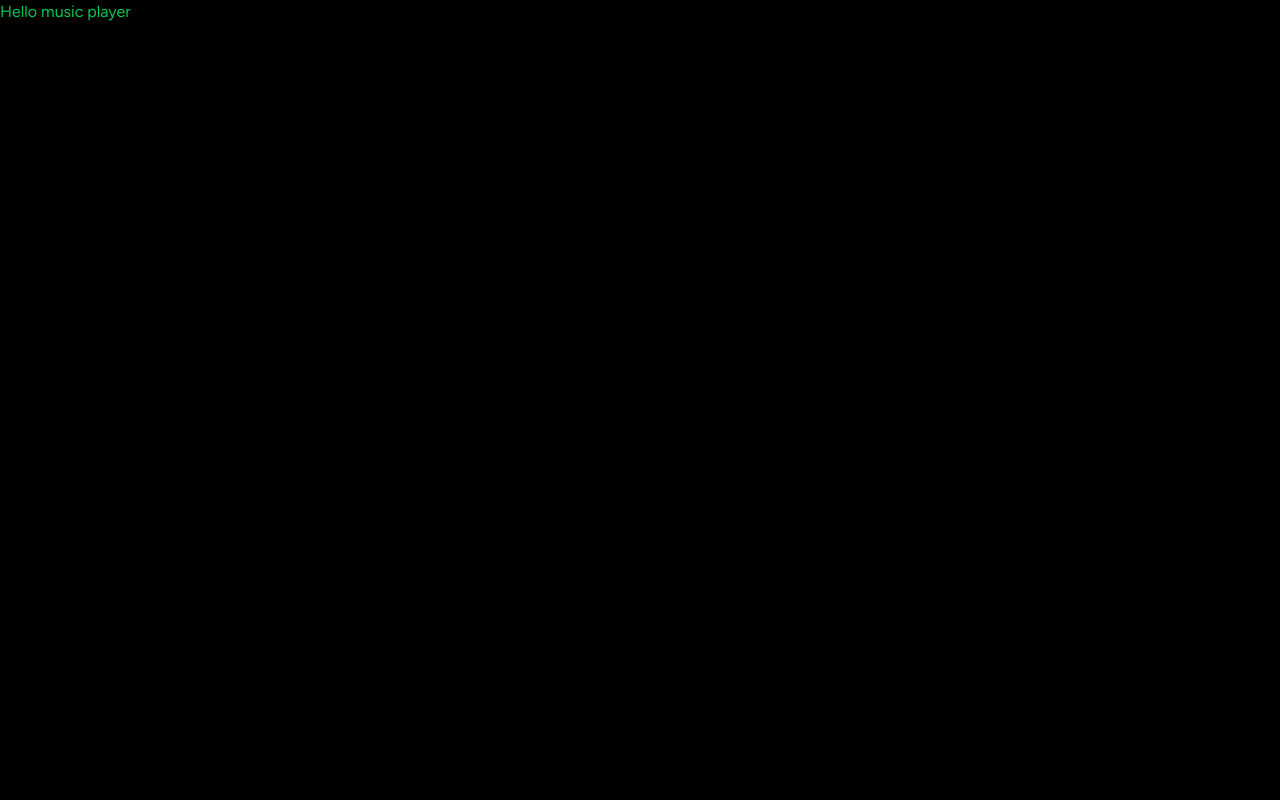
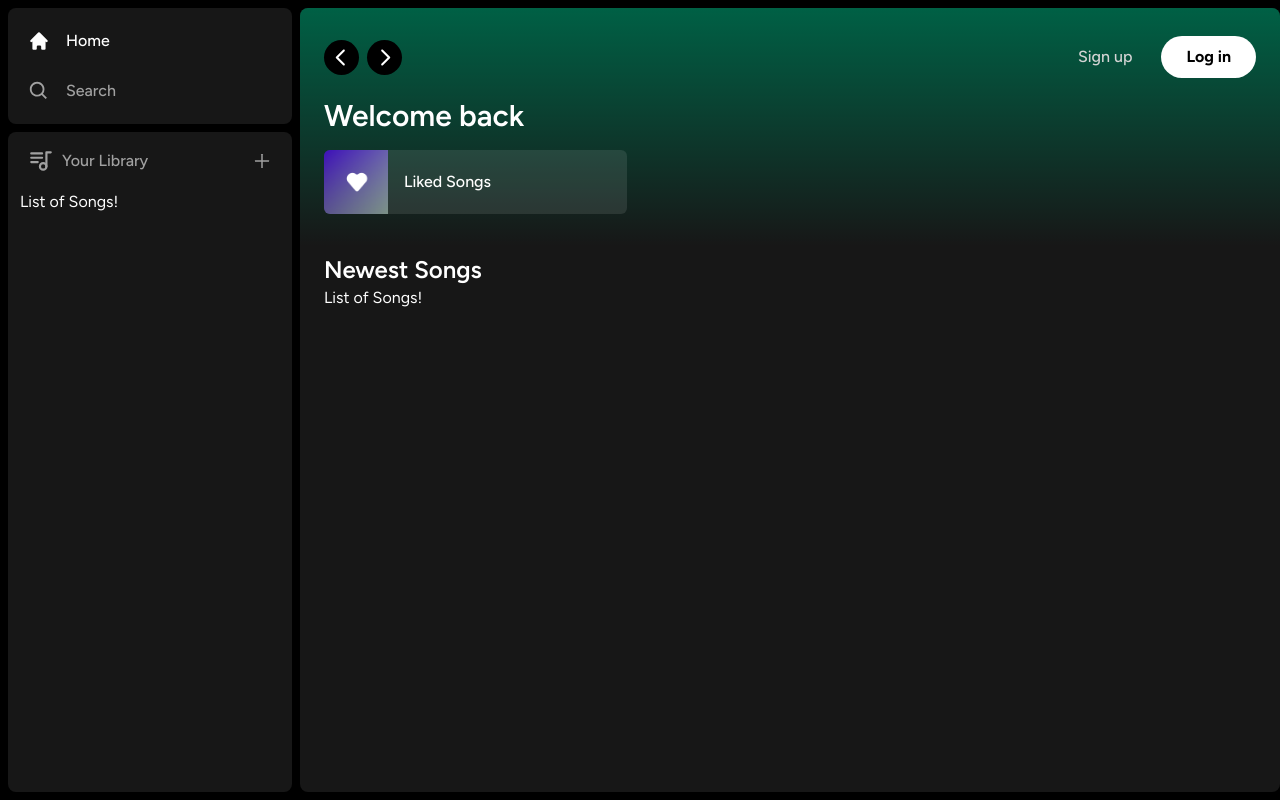
Before and after one commit to subodh556/Audix, a Next.js app: page / in a window 1280 px wide. Built offline with nearby package versions, Linux system fonts and the light colour scheme.

Commit message:
Layout setup

```diff
--- a/app/(site)/page.tsx
+++ b/app/(site)/page.tsx
@@ -1,6 +1,29 @@
+import Header from "@/components/Header";
+import ListItem from "@/components/ListItem";
 
 export default function Home() {
   return (
-      <div className="text-green-500">Hello music player</div>
+      <div className="bg-neutral-900 rounded-lg h-full w-full overflow-hidden overflow-y-auto">
+          <Header>
+            <div className="mb-2">
+              <h1 className="text-white text-3xl font-semibold">
+                Welcome back
+              </h1>
+              <div className="grid grid-cols-1 sm:grid-cols-2 xl:grid-cols-3 2xl:grid-cols-4 gap-3 mt-4">
+                    <ListItem image="/like.png" name="Liked Songs" href="liked"/>
+              </div>
+            </div>
+          </Header>
+          <div className="mt-2 mb-7 px-6">
+              <div className="flex justify-between items-center">
+                  <h1 className="text-white text-2xl font-semibold">
+                    Newest Songs
+                  </h1>
+              </div>
+              <div>
+                  List of Songs!
+              </div>
+          </div>
+      </div>
   );
 }
--- a/app/layout.tsx
+++ b/app/layout.tsx
@@ -1,8 +1,10 @@
 import type { Metadata } from "next";
 import "./globals.css";
 import {Figtree} from "next/font/google"
+import Sidebar from "@/components/Sidebar";
 
 const inter = Figtree({subsets: ['latin']})
+
 
 
 export const metadata: Metadata = {
@@ -18,7 +20,9 @@
   return (
     <html lang="en">
       <body className={inter.className}>
-        {children}
+        <Sidebar>
+          {children}
+        </Sidebar>
       </body>
     </html>
   );
--- /dev/null
+++ b/components/Box.tsx
@@ -0,0 +1,15 @@
+import { twMerge } from "tailwind-merge";
+
+interface BoxProps {
+    children: React.ReactNode
+    className?: string
+}
+const Box:React.FC<BoxProps> = ({children, className}) => {
+    return (
+        <div className={twMerge(`bg-neutral-900 rounded-lg h-fit w-full`, className)}>
+            {children}
+        </div>
+     );
+}
+
+export default Box;
--- /dev/null
+++ b/components/Button.tsx
@@ -0,0 +1,23 @@
+import { forwardRef } from "react";
+import { twMerge } from "tailwind-merge";
+
+// eslint-disable-next-line @typescript-eslint/no-empty-object-type
+interface ButtonProps extends React.ButtonHTMLAttributes<HTMLButtonElement> {}
+
+const Button = forwardRef<HTMLButtonElement, ButtonProps>(({
+    className,
+    children,
+    disabled,
+    type = "button",
+    ...props
+}, ref) => {
+    return (
+        <button type={type} className={twMerge(`w-full rounded-full bg-green-500 border border-transparent px-3 py-3 disabled:opacity-50 cursor-pointer disabled:cursor-not-allowed text-black font-bold hover:opacity-75 transition`, className)} disabled={disabled} ref={ref} {...props}>
+            {children}
+        </button>
+    )
+})
+
+Button.displayName = "Button";
+
+export default Button;
--- /dev/null
+++ b/components/Header.tsx
@@ -0,0 +1,67 @@
+"use client"
+
+import { useRouter } from "next/navigation";
+import { BiSearch } from "react-icons/bi";
+import { HiHome } from "react-icons/hi";
+import { RxCaretLeft, RxCaretRight } from "react-icons/rx";
+import { twMerge } from "tailwind-merge";
+import Button from "./Button";
+
+interface HeaderProps {
+    children: React.ReactNode
+    className?: string
+}
+
+const Header:React.FC<HeaderProps> = ({children,className}) => {
+
+    const router = useRouter();
+    const handleLogout = () => {
+        //handle logout
+    }
+
+    return (
+        <div className={twMerge(`h-fit bg-gradient-to-b from-emerald-800 p-6`, className)}>
+            <div className="w-full mb-4 flex items-center justify-between">
+                <div className="hidden md:flex gap-x-2 items-center">
+                        <button onClick={() => router.back()} className="rounded-full bg-black flex items-center justify-center hover:opacity-75 transition">
+                            <RxCaretLeft size={35} className="text-white cursor-pointer" />
+                        </button>
+                        <button onClick={() => router.forward()} className="rounded-full bg-black flex items-center justify-center hover:opacity-75 transition">
+                            <RxCaretRight size={35} className="text-white cursor-pointer" />
+                        </button>
+                </div>
+                <div className="flex md:hidden gap-x-2 items-center">
+                    <button className="rounded-full p-2 bg-white flex items-center justify-center hover:opacity-75 transition cursor-pointer">
+                        <HiHome size={20} className="text-black" />
+                    </button>
+                    <button className="rounded-full p-2 bg-white flex items-center justify-center hover:opacity-75 transition">
+                        <BiSearch size={20} className="text-black" />
+                    </button>
+                </div>
+                <div className="flex gap-x-4 justify-between items-center">
+                   <>
+                        <div>
+                            <Button
+                                onClick={()=>{}}
+                                className="bg-transparent text-neutral-300 font-medium"
+                            >
+                                Sign up
+                            </Button>
+                        </div>
+                        <div>
+                            <Button
+                                onClick={()=>{}}
+                                className="bg-white px-6 py-2"
+                            >
+                                Log in
+                            </Button>
+                        </div>
+                   </>
+                </div>
+            </div>
+            {children}
+        </div>
+     );
+}
+
+export default Header;
--- /dev/null
+++ b/components/Library.tsx
@@ -0,0 +1,28 @@
+"use client"
+
+import { AiOutlinePlus } from "react-icons/ai";
+import { TbPlaylist } from "react-icons/tb";
+
+const Library = () => {
+
+    const onClick = () => {
+        //handle upload
+    }
+
+    return (
+        <div className="flex flex-col">
+            <div className="flex items-center justify-between px-5 pt-4">
+                <div className="inline-flex items-center gap-x-2">
+                    <TbPlaylist size={26} className="text-neutral-400" />
+                    <p className="text-neutral-400 font-medium text-md">Your Library</p>
+                </div>
+                <AiOutlinePlus onClick={onClick} size={20} className="text-neutral-400 cursor-pointer hover:text-white transition" />
+            </div>
+            <div className="flex flex-col gap-y-2 mt-4 px-3">
+                List of Songs!
+            </div>
+        </div>
+     );
+}
+
+export default Library;
--- /dev/null
+++ b/components/ListItem.tsx
@@ -0,0 +1,35 @@
+"use client"
+
+import Image from "next/image"
+import { useRouter } from "next/navigation"
+import { FaPlay } from "react-icons/fa"
+
+interface ListItemProps {
+    image: string
+    name: string
+    href: string
+}
+
+const ListItem:React.FC<ListItemProps> = ({image, name, href}) => {
+
+    const router = useRouter()
+    const onClick = () => {
+        //add auth
+        router.push(href)
+    }
+    return (
+        <button onClick={onClick} className="relative group flex items-center rounded-md overflow-hidden gap-x-4 bg-neutral-100/10 hover:bg-neutral-100/20 transition pr-4 cursor-pointer">
+            <div className="relative min-h-[64px] min-w-[64px]">
+                <Image fill className="object-cover" src={image} alt="Image" />
+            </div>
+            <p className="font-medium truncate py-5">
+                {name}
+            </p>
+            <div className="absolute transition opacity-0 rounded-full flex items-center justify-center bg-green-500 p-4 drop-shadow-md right-5 group-hover:opacity-100 hover:scale-110">
+                <FaPlay className="text-black" />
+            </div>
+        </button>
+     );
+}
+
+export default ListItem;
--- /dev/null
+++ b/components/Sidebar.tsx
@@ -0,0 +1,55 @@
+"use client"
+
+import { usePathname } from "next/navigation";
+import { useMemo } from "react";
+import { BiSearch } from "react-icons/bi";
+import { HiHome } from "react-icons/hi";
+import Box from "./Box";
+import SidebarItem from "./SidebarItem";
+import Library from "./Library";
+
+interface SidebarProps {
+    children: React.ReactNode
+}
+
+const Sidebar:React.FC<SidebarProps> = ({children}) => {
+
+    const pathname = usePathname();
+
+    const routes = useMemo(() => [
+        {
+            icon: HiHome,
+            label: "Home",
+            active: pathname !== "/search",
+            href: "/"
+        },
+        {
+            icon: BiSearch,
+            label: "Search",
+            active: pathname === "/search",
+            href: "/search"
+        }
+    ], [pathname]);
+
+    return (
+        <div className="flex h-full">
+           <div className="hidden md:flex flex-col gap-y-2 bg-black h-full w-[300px] p-2">
+                <Box>
+                    <div className="flex flex-col gap-y-4 px-5 py-4">
+                        {routes.map((item) => (
+                            <SidebarItem key={item.label} {...item} />
+                        ))}
+                    </div>
+                </Box>
+                <Box className="overflow-y-auto h-full">
+                    <Library />
+                </Box>
+           </div>
+           <main className="h-full flex-1 overflow-y-auto py-2">
+                {children}
+            </main>
+        </div>
+    )
+}
+
+export default Sidebar
--- /dev/null
+++ b/components/SidebarItem.tsx
@@ -0,0 +1,21 @@
+import Link from "next/link";
+import { IconType } from "react-icons";
+import { twMerge } from "tailwind-merge";
+
+interface SidebarItemProps {
+    icon: IconType;
+    label: string;
+    active?: boolean;
+    href: string;
+}
+
+const SidebarItem:React.FC<SidebarItemProps> = ({icon:Icon, label, active, href}) => {
+    return (
+        <Link href={href} className={twMerge(`flex flex-row h-auto items-center w-full gap-x-4 text-md font-medium cursor-pointer hover:text-white transition text-neutral-400 py-1`, active && "text-white")}>
+            <Icon size={26} />
+            <p className="w-full truncate">{label}</p>
+        </Link>
+     );
+}
+
+export default SidebarItem;
```
Also changed, not shown: package.json (+7 -5 lines), public/like.png (added), 1 other file (tests, documents, lock files or other folders).
